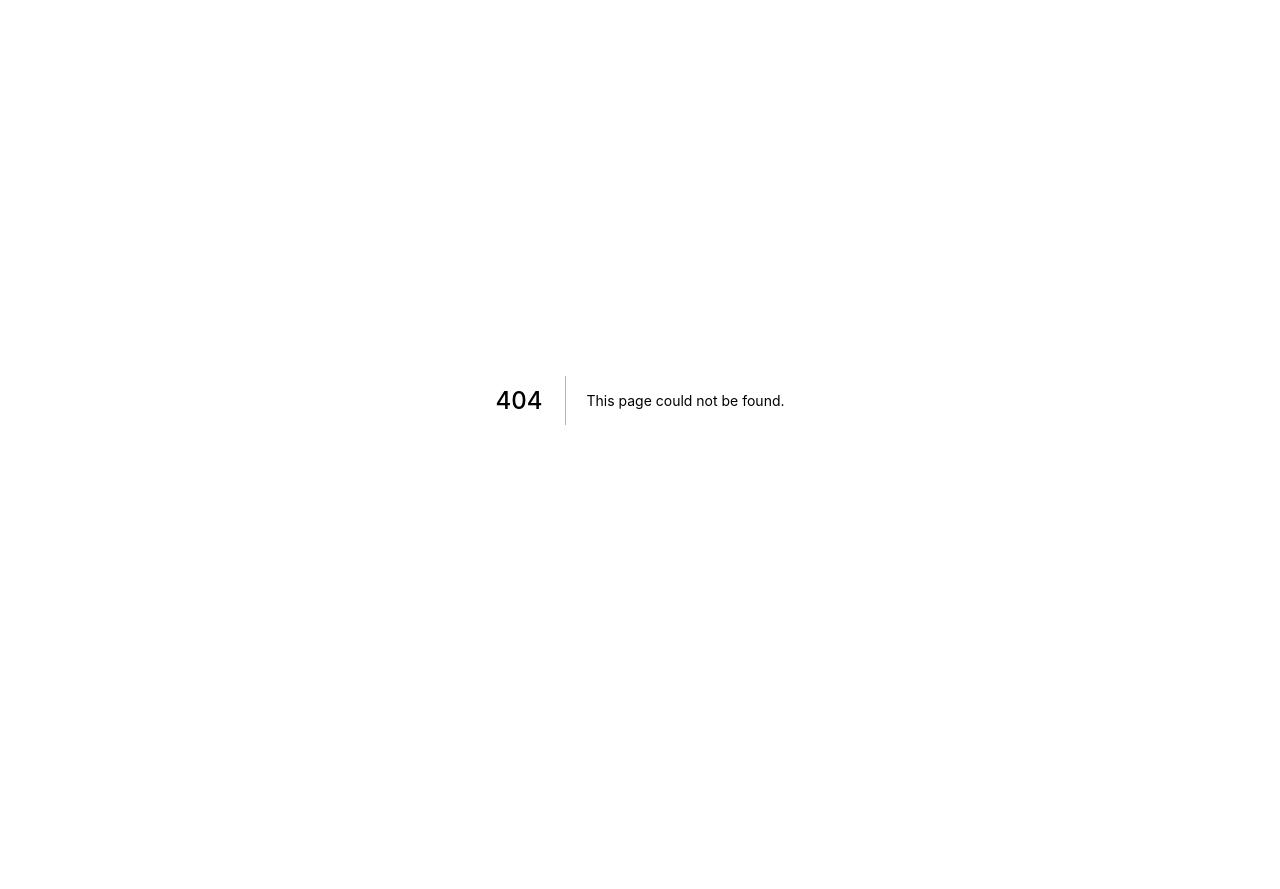
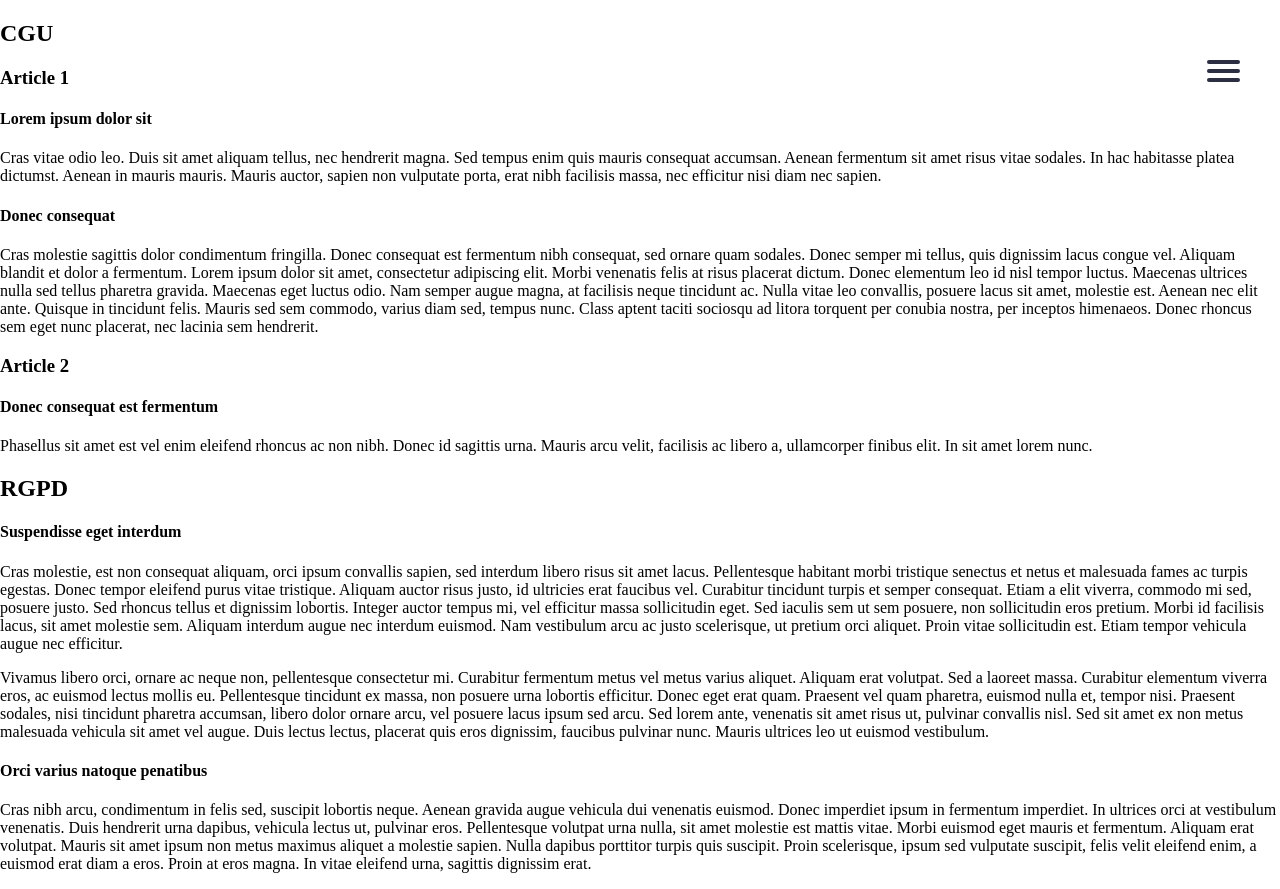
Before and after one commit to Mikheull/wd-velib, a Next.js app: page /cgu in a window 1280 px wide. Before the commit this address had no page. Before the commit the page ends 800 px from the top, so only its background shows below. Built offline with nearby package versions, Linux system fonts and the light colour scheme.

Commit message:
add CGU page / WIP NEXT LINKS

```diff
--- /dev/null
+++ b/components/Header.js
@@ -0,0 +1,42 @@
+import React, {Component} from 'react';
+
+// Components
+import Link from 'next/link'
+
+// Styles
+import '../public/styles/global.css';
+
+class Header extends Component {
+    constructor(props) {
+        super(props);
+    }
+
+    render() {
+        return (
+            <header className="pageHeader">
+                <nav role="navigation">
+                    <div id="menuToggle">
+                        <input type="checkbox" />
+                        <span></span>
+                        <span></span>
+                        <span></span>
+
+                        <ul id="menu">
+                            {/* <li><Link href="./"><a>Map</a></Link></li>
+                            <li><Link href="./meteo"><a>Météo</a></Link></li>
+                            <li><Link href="./help"><a>Aide</a></Link></li>
+                            <li><Link href="./cgu"><a>CGU / RGPD</a></Link></li> */}
+                            <li><a href="./">Map</a></li>
+                            <li><a href="./meteo">Météo</a></li>
+                            <li><a href="./help">Aide</a></li>
+                            <li><a href="./cgu">CGU / RGPD</a></li>
+                            <a href="https://github.com/Mikheull/" target="_blank"><li>Github</li></a>
+                        </ul>
+                    </div>
+                </nav>
+            </header>
+        )
+    }
+}
+
+export default Header;
--- /dev/null
+++ b/pages/cgu.js
@@ -0,0 +1,78 @@
+import React, {Component, useRef, useEffect, useState} from 'react';
+
+// Components
+import Head from 'next/head'
+import Link from 'next/link'
+import Header from '../components/Header';
+
+// Styles
+import '../public/styles/cgu.module.css'
+
+class CGU extends Component {
+
+  constructor(props) {
+    super(props);
+  }
+
+  componentDidMount() {
+  }
+
+  componentWillUnmount() {
+  }
+
+  render() {
+    return (
+      <div className="container">
+
+        <Head>
+          <title>Velib x Waze - CGU / RGPD</title>
+          <link rel="icon" href="/favicon.ico" />
+          <script src="https://cdn.jsdelivr.net/npm/es6-promise@4/dist/es6-promise.min.js"></script>
+          <script src="https://cdn.jsdelivr.net/npm/es6-promise@4/dist/es6-promise.auto.min.js"></script>
+        </Head>
+
+        <div className="cgu_container">
+          <Header />
+          <div className="cgu">
+
+            <div className="wrapper">
+              <h2>CGU</h2>
+              <h3>Article 1</h3>
+              <div className="paragraph">
+                <h4>Lorem ipsum dolor sit</h4>
+                <p>Cras vitae odio leo. Duis sit amet aliquam tellus, nec hendrerit magna. Sed tempus enim quis mauris consequat accumsan. Aenean fermentum sit amet risus vitae sodales. In hac habitasse platea dictumst. Aenean in mauris mauris. Mauris auctor, sapien non vulputate porta, erat nibh facilisis massa, nec efficitur nisi diam nec sapien.</p>
+              </div>
+              <div className="paragraph">
+                <h4>Donec consequat</h4>
+                <p>Cras molestie sagittis dolor condimentum fringilla. Donec consequat est fermentum nibh consequat, sed ornare quam sodales. Donec semper mi tellus, quis dignissim lacus congue vel. Aliquam blandit et dolor a fermentum. Lorem ipsum dolor sit amet, consectetur adipiscing elit. Morbi venenatis felis at risus placerat dictum. Donec elementum leo id nisl tempor luctus. Maecenas ultrices nulla sed tellus pharetra gravida. Maecenas eget luctus odio. Nam semper augue magna, at facilisis neque tincidunt ac. Nulla vitae leo convallis, posuere lacus sit amet, molestie est. Aenean nec elit ante. Quisque in tincidunt felis. Mauris sed sem commodo, varius diam sed, tempus nunc. Class aptent taciti sociosqu ad litora torquent per conubia nostra, per inceptos himenaeos. Donec rhoncus sem eget nunc placerat, nec lacinia sem hendrerit.</p>
+              </div>
+
+              <h3>Article 2</h3>
+              <div className="paragraph">
+                <h4>Donec consequat est fermentum</h4>
+                <p>Phasellus sit amet est vel enim eleifend rhoncus ac non nibh. Donec id sagittis urna. Mauris arcu velit, facilisis ac libero a, ullamcorper finibus elit. In sit amet lorem nunc. </p>
+              </div>
+            </div>
+
+            <div className="wrapper">
+              <h2>RGPD</h2>
+              <div className="paragraph">
+                <h4>Suspendisse eget interdum</h4>
+                <p>Cras molestie, est non consequat aliquam, orci ipsum convallis sapien, sed interdum libero risus sit amet lacus. Pellentesque habitant morbi tristique senectus et netus et malesuada fames ac turpis egestas. Donec tempor eleifend purus vitae tristique. Aliquam auctor risus justo, id ultricies erat faucibus vel. Curabitur tincidunt turpis et semper consequat. Etiam a elit viverra, commodo mi sed, posuere justo. Sed rhoncus tellus et dignissim lobortis. Integer auctor tempus mi, vel efficitur massa sollicitudin eget. Sed iaculis sem ut sem posuere, non sollicitudin eros pretium. Morbi id facilisis lacus, sit amet molestie sem. Aliquam interdum augue nec interdum euismod. Nam vestibulum arcu ac justo scelerisque, ut pretium orci aliquet. Proin vitae sollicitudin est. Etiam tempor vehicula augue nec efficitur.</p>
+              </div>
+              <div className="paragraph">
+                <p>Vivamus libero orci, ornare ac neque non, pellentesque consectetur mi. Curabitur fermentum metus vel metus varius aliquet. Aliquam erat volutpat. Sed a laoreet massa. Curabitur elementum viverra eros, ac euismod lectus mollis eu. Pellentesque tincidunt ex massa, non posuere urna lobortis efficitur. Donec eget erat quam. Praesent vel quam pharetra, euismod nulla et, tempor nisi. Praesent sodales, nisi tincidunt pharetra accumsan, libero dolor ornare arcu, vel posuere lacus ipsum sed arcu. Sed lorem ante, venenatis sit amet risus ut, pulvinar convallis nisl. Sed sit amet ex non metus malesuada vehicula sit amet vel augue. Duis lectus lectus, placerat quis eros dignissim, faucibus pulvinar nunc. Mauris ultrices leo ut euismod vestibulum.</p>
+              </div>
+              <div className="paragraph">
+                <h4>Orci varius natoque penatibus</h4>
+                <p>Cras nibh arcu, condimentum in felis sed, suscipit lobortis neque. Aenean gravida augue vehicula dui venenatis euismod. Donec imperdiet ipsum in fermentum imperdiet. In ultrices orci at vestibulum venenatis. Duis hendrerit urna dapibus, vehicula lectus ut, pulvinar eros. Pellentesque volutpat urna nulla, sit amet molestie est mattis vitae. Morbi euismod eget mauris et fermentum. Aliquam erat volutpat. Mauris sit amet ipsum non metus maximus aliquet a molestie sapien. Nulla dapibus porttitor turpis quis suscipit. Proin scelerisque, ipsum sed vulputate suscipit, felis velit eleifend enim, a euismod erat diam a eros. Proin at eros magna. In vitae eleifend urna, sagittis dignissim erat.</p>
+              </div>
+            </div>
+          </div>
+        </div>
+      </div>
+    );
+  }
+}
+
+export default CGU;
--- a/pages/index.js
+++ b/pages/index.js
@@ -6,6 +6,7 @@ const mapboxgl = require("mapbox-gl/dist/mapbox-gl.js");
 import Head from 'next/head'
 import Link from 'next/link'
 import StationDetails from '../components/StationDetails';
+import Header from '../components/Header';
 
 // Styles
 import '../public/styles/map.module.css';
@@ -200,6 +201,7 @@ class Home extends Component {
             <script src="https://cdn.jsdelivr.net/npm/es6-promise@4/dist/es6-promise.auto.min.js"></script>
           </Head>
 
+          <Header />
           <div id="map-container"/>
           <StationDetails
             key="x"
@@ -207,6 +209,7 @@ class Home extends Component {
             visible={this.state.stationVisibility}
             closeMethod={() => this.closeStation()}
             />
+
         </div>
       );
   }
--- /dev/null
+++ b/public/styles/cgu.module.css
@@ -0,0 +1,31 @@
+body {margin: 0;padding: 0;}
+
+
+.cgu {
+    max-width: 600px;
+    margin: 0 auto;
+    padding-top: 10vh;
+    font-family: Arial, Helvetica, sans-serif;
+}
+.cgu .wrapper h2 {
+    color: #2b2f41;
+    font-weight: bold;
+    font-size: 2.5rem;
+    padding-bottom: 20px;
+    border-bottom: solid 1px #f4f4f6;
+}
+.cgu .wrapper h3 {
+    color: #2b2f41;
+    font-weight: bold;
+    font-size: 1.5rem;
+}
+.cgu .wrapper .paragraph {
+    margin: 20px 0;
+}
+.cgu .wrapper .paragraph h4{
+    color: #2b2f41;
+    font-size: 1rem;
+}
+.cgu .wrapper .paragraph p{
+    color: #99a3b3;
+}
--- a/public/styles/global.css
+++ b/public/styles/global.css
@@ -1,3 +1,92 @@
-@tailwind base;
-@tailwind components;
-@tailwind utilities;
+.pageHeader {
+    position: fixed;
+    z-index: 999999;
+    right: 0;
+    font-family: Arial, Helvetica, sans-serif;
+}
+
+
+#menuToggle {
+   position: relative;
+   right: 40px;
+   top: 40px;
+}
+#menuToggle a {
+   text-decoration: none;
+   color: #FFF;
+   transition: color 0.3s ease;
+}
+#menuToggle input {
+   display: block;
+   width: 40px;
+   height: 32px;
+   position: absolute;
+   top: -7px;
+   right: -5px;
+   cursor: pointer;
+   opacity: 0; /* hide this */
+   z-index: 2; /* and place it over the hamburger */
+   -webkit-touch-callout: none;
+}
+#menuToggle span{
+   display: block;
+   width: 33px;
+   height: 4px;
+   margin-bottom: 5px;
+   position: relative;
+
+   background: #2b2f41;
+   border-radius: 3px;
+
+   z-index: 1;
+
+   transform-origin: 4px 0px;
+
+   transition: transform 0.5s cubic-bezier(0.77,0.2,0.05,1.0),
+               background 0.5s cubic-bezier(0.77,0.2,0.05,1.0),
+               opacity 0.55s ease;
+}
+
+#menuToggle span:first-child{transform-origin: 0% 0%;}
+#menuToggle span:nth-last-child(2){transform-origin: 0% 100%;}
+#menuToggle input:checked ~ span{
+   opacity: 1;
+   transform: rotate(45deg) translate(-2px, -1px);
+   background: #FFF;
+}
+
+#menuToggle input:checked ~ span:nth-last-child(3){opacity: 0;transform: rotate(0deg) scale(0.2, 0.2);}
+#menuToggle input:checked ~ span:nth-last-child(2){transform: rotate(-45deg) translate(0, -1px);}
+
+
+
+#menu{
+   position: absolute;
+   width: 300px;
+   height: 100vh;
+   padding: 50px;
+   top: -60px;
+
+   background: #2b2f41;
+   list-style-type: none;
+   -webkit-font-smoothing: antialiased;
+   /* to stop flickering of text in safari */
+
+   transform-origin: 0% 0%;
+   transform: translate(30%, 0);
+
+   transition: transform 0.5s cubic-bezier(0.77,0.2,0.05,1.0);
+}
+
+#menu li{
+   padding: 10px 0;
+   font-size: 22px;
+}
+
+#menuToggle input:checked ~ ul{transform: translate(-80%, 0);}
+
+
+.meteo_container #menuToggle span{ background: #FFF;}
+.meteo_container #menu{ background: #FFF;}
+.meteo_container #menuToggle input:checked ~ span{ background: #2b2f41;}
+.meteo_container #menuToggle a{ color: #2b2f41;}
```
Also changed, not shown: pages/meteo.js (+5 -5 lines).
